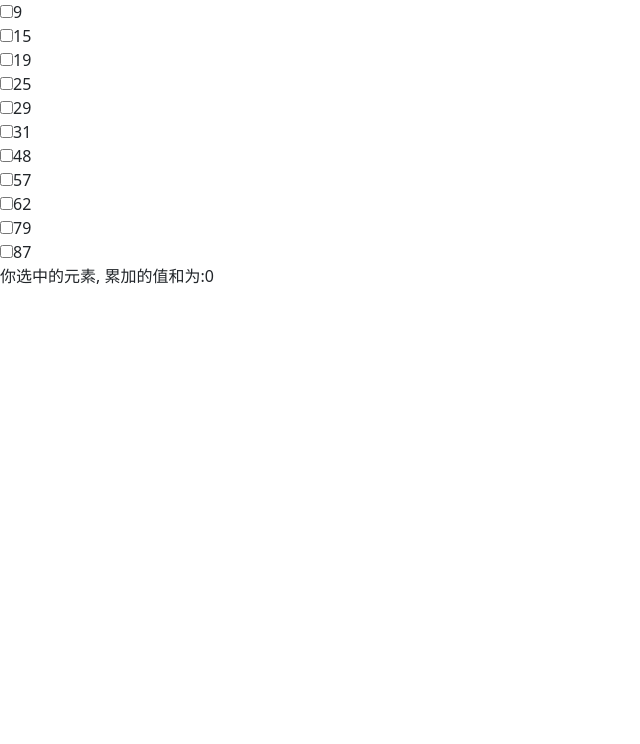
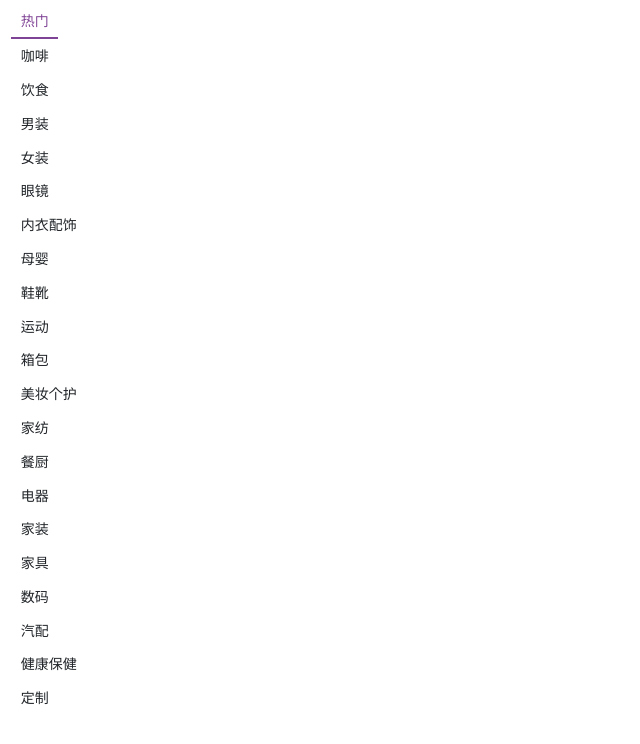
Before and after one commit to TTpeach1/vuecli-demo03, a Vue app: page / in a window 1280 px wide. Shown: the top 744 px of the page, without its empty margins (0-640 px from the left). Built offline with nearby package versions, Linux system fonts and the light colour scheme.

Commit message:
移动端-导航切换效果

```diff
--- a/src/App.vue
+++ b/src/App.vue
@@ -1,11 +1,13 @@
 <template>
-  <div>
-    <!-- 无id时, 可以使用index(反正也是就地更新) -->
-    <div v-for="(item, index) in arr" :key="index">
-      <input type="checkbox" v-model="checkNumArr" :value="item" />
-      <span>{{item}}</span>
+  <div class="wrap">
+    <div class="nav_left" id="navLeft">
+      <div class="nav_content" v-for="(item,index) in arr " :key="index">
+        <span :class="{active:index === currentIndex }" @click="toggle(index)">{{item.first_name}}</span>
+      </div>
     </div>
-    <p>你选中的元素, 累加的值和为:{{ theSum }} </p>
+    <div class="down">
+      <i class="iconfont icon-xiajiantoubeifen gray"></i>
+    </div>
   </div>
 </template>
 
@@ -13,19 +15,155 @@
 export default {
   data() {
     return {
-      arr: [9, 15, 19, 25, 29, 31, 48, 57, 62, 79, 87],
-      checkNumArr:[], //  保存用户选中的数字
+      arr: [
+        {
+          first_id: "0",
+          first_name: "热门"
+        },
+        {
+          first_id: "621",
+          first_name: "\u5496\u5561",
+        },
+        {
+          first_id: "627",
+          first_name: "\u996e\u98df",
+        },
+        {
+          first_id: "279",
+          first_name: "\u7537\u88c5",
+        },
+        {
+          first_id: "294",
+          first_name: "\u5973\u88c5",
+        },
+        {
+          first_id: "122",
+          first_name: "\u773c\u955c",
+        },
+        {
+          first_id: "339",
+          first_name: "\u5185\u8863\u914d\u9970",
+        },
+        {
+          first_id: "391",
+          first_name: "\u6bcd\u5a74",
+        },
+        {
+          first_id: "35",
+          first_name: "\u978b\u9774",
+        },
+        {
+          first_id: "39",
+          first_name: "\u8fd0\u52a8",
+        },
+        {
+          first_id: "153",
+          first_name: "\u7bb1\u5305",
+        },
+        {
+          first_id: "119",
+          first_name: "\u7f8e\u5986\u4e2a\u62a4",
+        },
+        {
+          first_id: "355",
+          first_name: "\u5bb6\u7eba",
+        },
+        {
+          first_id: "51",
+          first_name: "\u9910\u53a8",
+        },
+        {
+          first_id: "334",
+          first_name: "\u7535\u5668",
+        },
+        {
+          first_id: "369",
+          first_name: "\u5bb6\u88c5",
+        },
+        {
+          first_id: "10",
+          first_name: "\u5bb6\u5177",
+        },
+        {
+          first_id: "223",
+          first_name: "\u6570\u7801",
+        },
+        {
+          first_id: "429",
+          first_name: "\u6c7d\u914d",
+        },
+        {
+          first_id: "546",
+          first_name: "\u5065\u5eb7\u4fdd\u5065",
+        },
+        {
+          first_id: "433",
+          first_name: "\u5b9a\u5236",
+        },
+      ],
+      currentIndex:0,
     };
   },
-  computed: {
-    theSum(){
-      return this.checkNumArr.reduce((sum, val) => {
-        return (sum += val);
-      }, 0);
+  methods:{
+    toggle(val){
+      console.log(val);
+      this.currentIndex=val
     }
-  },
+  }
+
 };
 </script>
 
 <style>
+.wrap {
+  width: 100%;
+  display: flex;
+  margin: 0.2rem 0 0 0;
+  position: relative;
+}
+
+/*左侧的导航样式*/
+.nav_left {
+  width: 21.1875rem;
+  overflow: scroll;
+}
+
+.nav_left::-webkit-scrollbar {
+  display: none;
+}
+
+.nav_content {
+  white-space: nowrap;
+  padding: 0 0.7rem;
+}
+
+.nav_content span {
+  display: inline-block;
+  padding: 0.4rem 0.6rem;
+  font-size: 0.875rem;
+}
+
+.nav_content .active {
+  border-bottom: 2px solid #7f4395;
+  color: #7f4395;
+}
+
+.nav_left,
+.down {
+  float: left;
+}
+
+/*右侧导航部分*/
+.down {
+  flex: 1;
+  display: flex;
+  align-items: center;
+  justify-content: center;
+}
+
+.gray {
+  color: gray;
+  display: inline-block;
+  vertical-align: middle;
+}
 </style>
```
Also changed, not shown: src/选你爱我求和.vue (added, +31 -0 lines).
